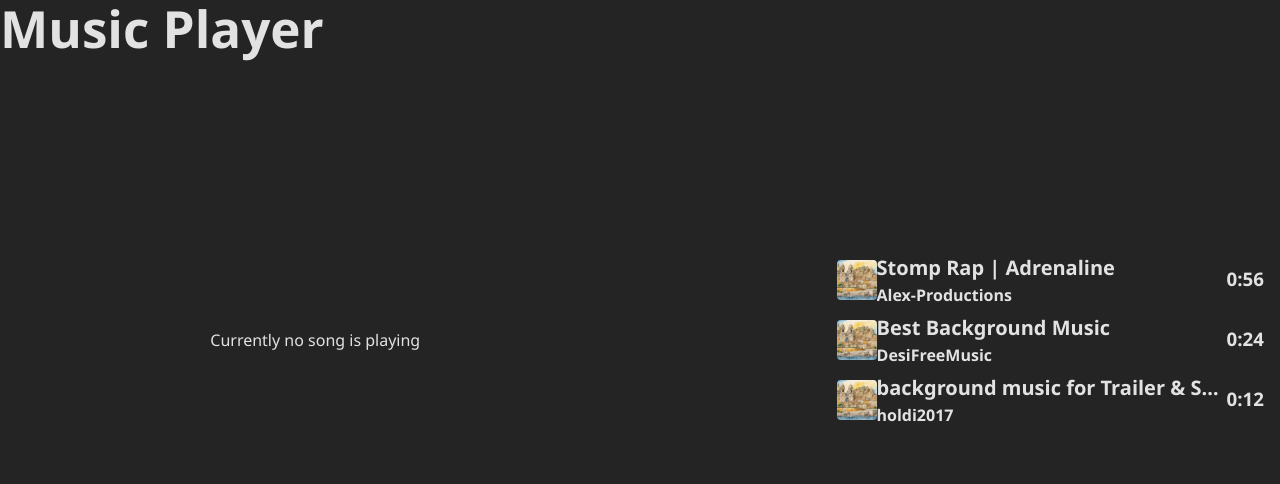
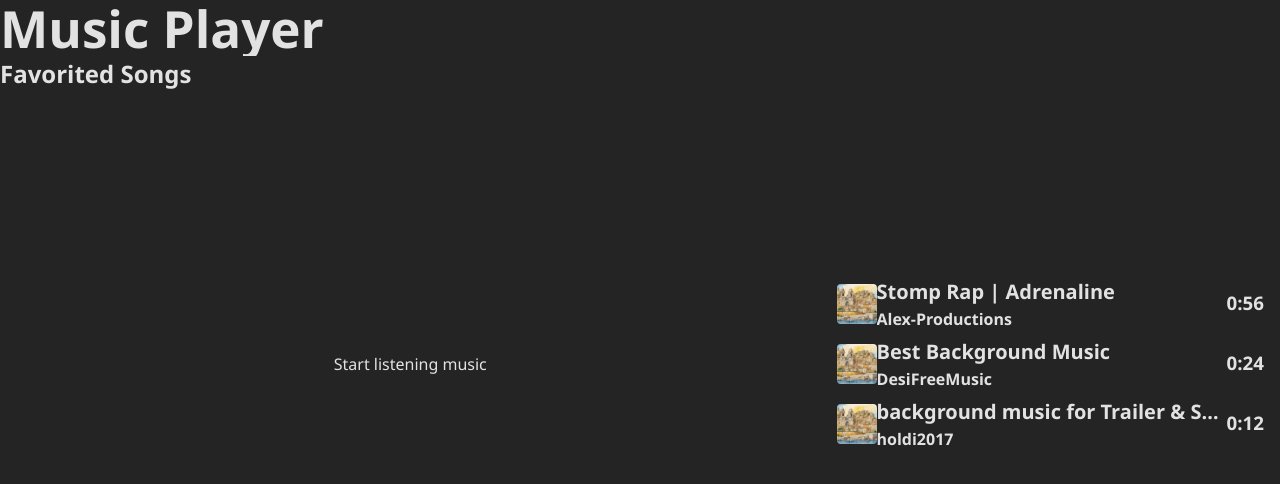
Before and after one commit to KarolisGaiv/music-player, a React (Vite) app: page / in a window 1280 px wide. Shown: the top 484 px of the page. Built offline with nearby package versions, Linux system fonts and the light colour scheme.

Commit message:
feat: add init funcionality to favorite a song

```diff
--- a/src/App.tsx
+++ b/src/App.tsx
@@ -2,6 +2,7 @@ import { usePlaylist } from '@/hooks/usePlaylist'
 import { SongList } from '@/components/SongList/SongList'
 import { SongCover } from '@/components/SongCover/SongCover'
 import { ControlsBar } from '@/components/ControlsBar/ControlsBar'
+import { FavoritedSongsList } from '@/components/FavoritedSongsList/FavoritedSongsList'
 import { useMusicPlayerStore } from '@/store'
 import '@/index.css'
 
@@ -22,6 +23,7 @@ function App() {
       <header>
         <h1>Music Player</h1>
       </header>
+      <FavoritedSongsList />
       <main>
         <section className="cover-image-wrapper">
           <SongCover />
--- a/src/components/ControlsBar/ControlsBar.tsx
+++ b/src/components/ControlsBar/ControlsBar.tsx
@@ -7,6 +7,8 @@ import {
   MdOutlinePlayArrow,
   MdOutlineVolumeUp,
   MdOutlineVolumeOff,
+  MdFavorite,
+  MdFavoriteBorder,
 } from 'react-icons/md'
 import { formatDuration } from '@/utility/timeFormat'
 
@@ -22,11 +24,15 @@ export function ControlsBar() {
     isPlaying,
     volume,
     setVolume,
+    favorites,
+    toggleFavorite,
   } = useMusicPlayerStore()
 
   const progressPercentage = duration ? (currentTime / duration) * 100 : 0
 
   const trackDetails = currentTrackIndex !== null ? trackList[currentTrackIndex] : null
+
+  const isFavorited = trackDetails && favorites.includes(trackDetails.id)
 
   return (
     <div className="player-bar">
@@ -83,6 +89,13 @@ export function ControlsBar() {
               )}
             </button>
           </div>
+          <button onClick={() => trackDetails && toggleFavorite(trackDetails.id)}>
+            {isFavorited ? (
+              <MdFavorite className="favorite-icon" />
+            ) : (
+              <MdFavoriteBorder className="favorite-icon" />
+            )}
+          </button>
         </div>
       </div>
     </div>
--- a/src/components/ControlsBar/style.css
+++ b/src/components/ControlsBar/style.css
@@ -64,7 +64,8 @@
 }
 
 .play-pause-icon,
-.sound-icon {
+.sound-icon,
+.favorite-icon {
   height: 40px;
   width: 40px;
   background: transparent;
@@ -103,6 +104,10 @@
 
 .right-controls {
   justify-content: end;
+
+  & button {
+    margin: 0 10px;
+  }
 }
 
 .volume-slider {
--- /dev/null
+++ b/src/components/FavoritedSongsList/FavoritedSongsList.tsx
@@ -0,0 +1,21 @@
+import { useMusicPlayerStore } from '@/store'
+
+export function FavoritedSongsList() {
+  const { trackList, favorites } = useMusicPlayerStore()
+
+  const favoritedTracks = trackList.filter(track => favorites.includes(track.id))
+
+  return (
+    <div>
+      <h2>Favorited Songs</h2>
+      <ul>
+        {favoritedTracks.map(track => (
+          <div key={track.id}>
+            <h6>{track.title}</h6>
+            <h6>{track.artist}</h6>
+          </div>
+        ))}
+      </ul>
+    </div>
+  )
+}
--- a/src/components/SongCover/SongCover.tsx
+++ b/src/components/SongCover/SongCover.tsx
@@ -5,7 +5,7 @@ export function SongCover() {
   const { trackList, currentTrackIndex } = useMusicPlayerStore()
 
   if (currentTrackIndex === null) {
-    return <figure>Currently no song is playing</figure>
+    return <figure>Start listening music</figure>
   }
 
   const currentTrack = trackList[currentTrackIndex]
--- a/src/components/SongCover/style.css
+++ b/src/components/SongCover/style.css
@@ -1,6 +1,7 @@
 figure {
   min-width: 400px;
   max-width: 600px;
+  text-align: center;
 }
 
 figure img {
--- a/src/store/index.ts
+++ b/src/store/index.ts
@@ -21,7 +21,7 @@ interface MusicPlayerState {
   nextTrack: () => void
   prevTrack: () => void
   setVolume: (volume: number) => void
-  toggleFavorite: (volume: number) => void
+  toggleFavorite: (songId: number) => void
   currentTime: number
   duration: number
   updateCurrentTime: () => void
```
